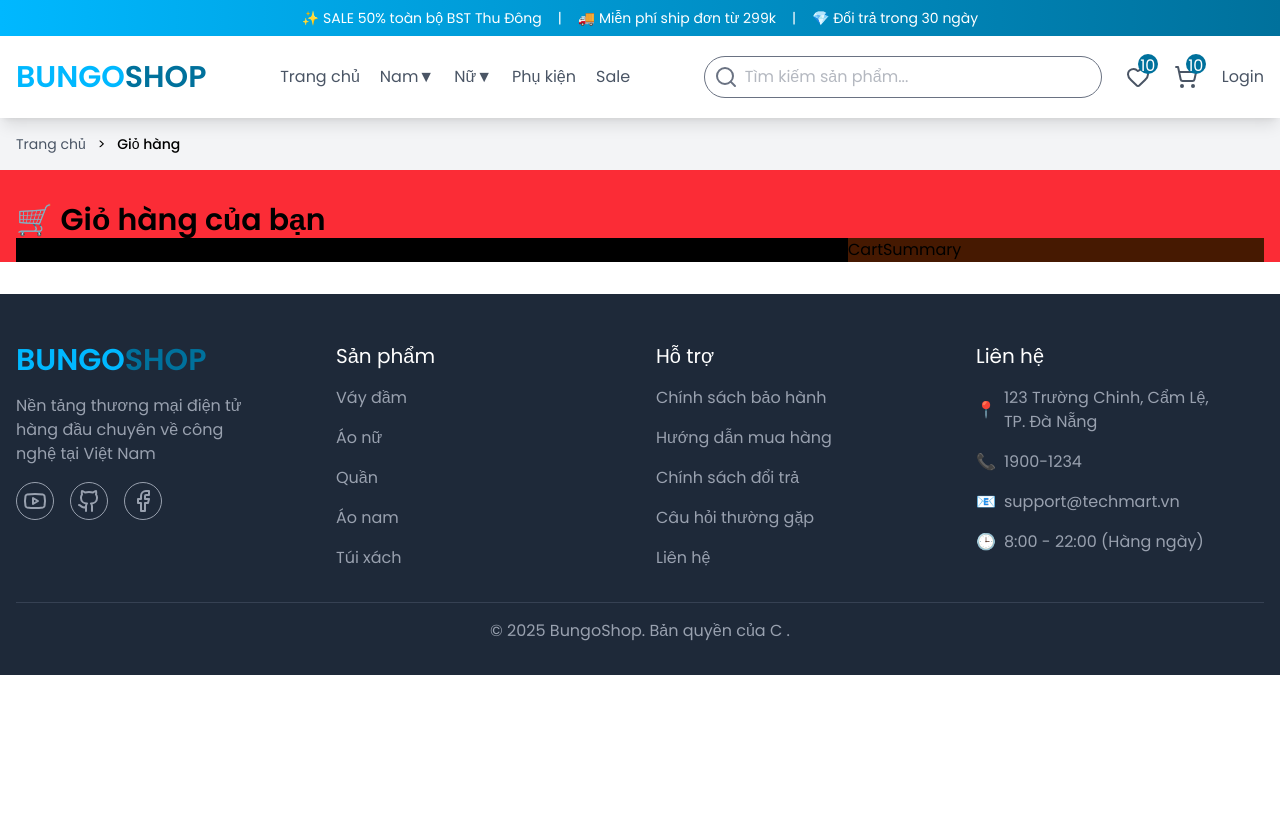
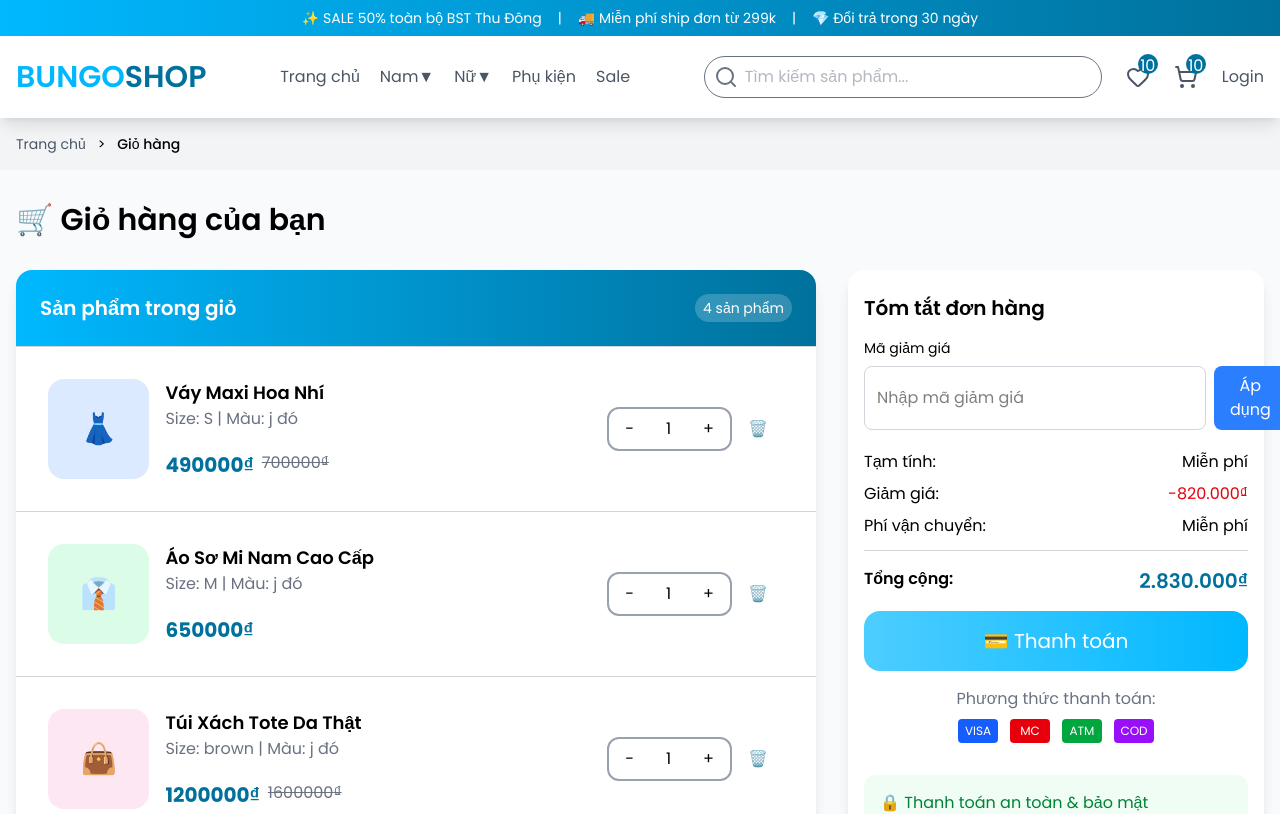
Before and after one commit to lehcun/bungoshop, a Next.js app: page /cart in a window 1280 px wide. Shown: the top 814 px of the page. Built offline with nearby package versions, Linux system fonts and the light colour scheme; no server answers.

Commit message:
Enhance Cart functionality with improved layout and styling for CartItemList and CartSummary components; integrate ClerkProvider in layout for authentication support.

```diff
--- a/src/app/cart/page.tsx
+++ b/src/app/cart/page.tsx
@@ -5,11 +5,11 @@ import CartSummary from '@/components/product/CartSummary';
 
 export default async function CartPage() {
   return (
-    <div className="bg-red-500">
+    <div className="bg-gray-50">
       <NavPath path="Giỏ hàng" />
-      <Container className="mt-8">
-        <span className="text-3xl font-semibold">🛒 Giỏ hàng của bạn</span>
-        <section className="flex">
+      <Container className="pb-8">
+        <div className="my-8 text-3xl font-semibold">🛒 Giỏ hàng của bạn</div>
+        <section className="flex gap-8">
           <CartItemList />
           <CartSummary />
         </section>
--- a/src/app/globals.css
+++ b/src/app/globals.css
@@ -22,6 +22,10 @@ body {
     margin: 0;
   }
 
+  button {
+    @apply cursor-pointer;
+  }
+
   .hoverEffect {
     @apply transition-all duration-300 ease-in-out;
   }
--- a/src/app/layout.tsx
+++ b/src/app/layout.tsx
@@ -1,6 +1,7 @@
 import type { Metadata } from 'next';
 import { Poppins } from 'next/font/google';
 import './globals.css';
+import { ClerkProvider } from '@clerk/nextjs';
 
 const poppins = Poppins({
   subsets: ['latin'], // bạn có thể đổi sang "latin-ext" nếu cần tiếng Việt
@@ -18,8 +19,10 @@ export default function RootLayout({
   children: React.ReactNode;
 }>) {
   return (
-    <html lang="en">
-      <body className={poppins.className}>{children}</body>
-    </html>
+    <ClerkProvider>
+      <html lang="en">
+        <body className={poppins.className}>{children}</body>
+      </html>
+    </ClerkProvider>
   );
 }
--- a/src/app/shop/page.tsx
+++ b/src/app/shop/page.tsx
@@ -1,22 +1,16 @@
-import Header from '@/components/Header';
 import NavPath from '@/components/NavPath';
 import ProductFilter from '@/components/product/ProductFilter';
 import ShopProductsList from '@/components/product/ShopProductsList';
-import TopBar from '@/components/TopBar';
 import Container from '@/components/Container';
-import Footer from '@/components/Footer';
 
 export default async function ShopPage() {
   return (
     <div className="h-[2000px] bg-gray-50">
-      <TopBar />
-      <Header />
       <NavPath path="Sản phẩm" />
       <Container className="mt-8 flex flex-col gap-8 lg:flex-row">
         <ProductFilter />
         <ShopProductsList />
       </Container>
-      <Footer />
     </div>
   );
 }
--- a/src/components/Footer.tsx
+++ b/src/components/Footer.tsx
@@ -11,7 +11,7 @@ import Container from './Container';
 
 const Footer = () => {
   return (
-    <footer className="mt-8 bg-gray-800 py-4 text-gray-400">
+    <footer className="bg-gray-800 py-4 text-gray-400">
       <Container>
         <div className="my-8 grid grid-cols-1 gap-8 md:grid-cols-2 lg:grid-cols-4">
           <div className="flex w-60 flex-col space-y-4">
--- a/src/components/ProductCard.tsx
+++ b/src/components/ProductCard.tsx
@@ -60,12 +60,10 @@ const ProductCard = ({ product }: { product: PropType }) => {
               <span className="text-shop_dark_blue text-2xl font-bold">
                 {`${product.price}₫`}
               </span>
-              {product.original_price ? (
+              {product.original_price && (
                 <span className="text-gray-500 line-through">
-                  {`${product.original_price}₫`}
+                  {product.original_price}₫
                 </span>
-              ) : (
-                ''
               )}
             </div>
             {/* Size */}
--- a/src/components/UserActions.tsx
+++ b/src/components/UserActions.tsx
@@ -1,10 +1,11 @@
 import React from 'react';
 import { HeartIcon, ShoppingCartIcon } from 'lucide-react';
-import { ClerkProvider, SignedIn, UserButton } from '@clerk/nextjs';
+import { SignedIn, UserButton } from '@clerk/nextjs';
 import { currentUser } from '@clerk/nextjs/server';
 
 import Search from './Search';
 import SignIn from './SignIn';
+import Link from 'next/link';
 
 const UserActions = async () => {
   const user = await currentUser();
@@ -19,18 +20,21 @@ const UserActions = async () => {
             10
           </div>
         </div>
-        <div className="hover:text-shop_dark_blue relative flex cursor-pointer items-center">
+        <Link
+          href={'/cart'}
+          className="hover:text-shop_dark_blue relative flex cursor-pointer items-center"
+        >
           <ShoppingCartIcon strokeWidth={2} />
           <div className="bg-shop_dark_blue absolute -top-0.5 left-3 flex h-5 w-5 flex-col items-center rounded-full text-white">
             10
           </div>
-        </div>
-        <ClerkProvider>
+        </Link>
+        <>
           <SignedIn>
             <UserButton />
           </SignedIn>
           {!user && <SignIn />}
-        </ClerkProvider>
+        </>
       </div>
     </>
   );
--- a/src/components/product/CartItemList.tsx
+++ b/src/components/product/CartItemList.tsx
@@ -1,9 +1,61 @@
 import React from 'react';
+import { mockApi } from '../../../constants/data';
 
 const CartItemList = () => {
   return (
     <div className="lg:w-2/3">
-      <div className="bg-black">CartItemList</div>
+      <div className="rounded-2xl bg-white shadow-lg shadow-black/10">
+        {/* Title */}
+        <div className="from-shop_light_blue to-shop_dark_blue flex items-center justify-between rounded-t-2xl bg-gradient-to-r p-6 text-white">
+          <span className="text-xl font-semibold">Sản phẩm trong giỏ</span>
+          <span className="rounded-2xl bg-white/20 px-2 py-1 text-sm">
+            4 sản phẩm
+          </span>
+        </div>
+        {/* List Item */}
+        {mockApi.featuredProducts.map((item) => (
+          <div
+            key={item.id}
+            className="flex justify-between border-t-1 border-gray-300 p-8"
+          >
+            <div className="flex">
+              <div className={`mr-4 rounded-2xl p-8 text-3xl ${item.bgColor}`}>
+                {item.icon}
+              </div>
+              <div className="flex flex-col justify-between">
+                <div>
+                  <h3 className="text-lg font-semibold">{item.name}</h3>
+                  <div className="text-gray-500">
+                    Size: {item.variants[0]} | {'Màu: j đó'}
+                  </div>
+                </div>
+                <div className="flex gap-x-2">
+                  <span className="text-shop_dark_blue text-xl font-bold">
+                    {`${item.price}₫`}
+                  </span>
+                  {item.original_price && (
+                    <span className="text-gray-500 line-through">
+                      {item.original_price}₫
+                    </span>
+                  )}
+                </div>
+              </div>
+            </div>
+            <div className="flex items-center">
+              <div className="flex items-center rounded-xl border-2 border-gray-400">
+                <button className="cursor-pointer px-4 py-2 hover:bg-gray-300">
+                  -
+                </button>
+                <span className="px-4 py-2">1</span>
+                <button className="cursor-pointer px-4 py-2 hover:bg-gray-300">
+                  +
+                </button>
+              </div>
+              <button className="mx-4 cursor-pointer">🗑️</button>
+            </div>
+          </div>
+        ))}
+      </div>
     </div>
   );
 };
--- a/src/components/product/CartSummary.tsx
+++ b/src/components/product/CartSummary.tsx
@@ -1,7 +1,81 @@
 import React from 'react';
+import * as motion from 'motion/react-client';
 
 const CartSummary = () => {
-  return <div className="bg-amber-950 lg:w-1/3">CartSummary</div>;
+  return (
+    <div className="lg:w-1/3">
+      <div className="rounded-2xl bg-white p-4 shadow-lg shadow-black/10">
+        <h3 className="py-2 text-xl font-semibold">Tóm tắt đơn hàng</h3>
+        {/* Discount */}
+        <div className="my-2">
+          <p className="text-sm">Mã giảm giá</p>
+          <div className="my-2 flex gap-x-2">
+            <input
+              type="text"
+              placeholder="Nhập mã giảm giá"
+              className="flex-1 rounded-lg border border-gray-300 px-3 py-2 focus:ring-2 focus:ring-blue-500"
+            />
+            <button className="rounded-lg bg-blue-500 px-4 py-2 text-white transition hover:bg-blue-600">
+              Áp dụng
+            </button>
+          </div>
+        </div>
+        {/* Price calculator */}
+        <div>
+          <div className="flex flex-col border-b-1 border-gray-300 py-2">
+            <div className="my-1 flex justify-between">
+              <span>Tạm tính:</span>
+              <span>Miễn phí</span>
+            </div>
+            <div className="my-1 flex justify-between">
+              <span>Giảm giá:</span>
+              <span className="text-red-600">-820.000₫</span>
+            </div>
+            <div className="my-1 flex justify-between">
+              <span>Phí vận chuyển:</span>
+              <span>Miễn phí</span>
+            </div>
+          </div>
+          <div className="">
+            <div className="flex justify-between py-4 font-semibold">
+              <span>Tổng cộng:</span>
+              <span className="text-shop_dark_blue text-xl">2.830.000₫</span>
+            </div>
+          </div>
+        </div>
+        <motion.div
+          className="from-shop_light_blue/70 to-shop_light_blue w-full cursor-pointer rounded-2xl bg-gradient-to-r py-4 text-center text-xl text-white"
+          whileHover={{ scale: 1.05 }}
+          whileTap={{ scale: 0.95 }}
+        >
+          <button>💳 Thanh toán</button>
+        </motion.div>
+        {/* payment method */}
+        <div className="py-4 text-center text-gray-500">
+          <h3>Phương thức thanh toán:</h3>
+          <div className="my-2 flex justify-center space-x-3">
+            <div className="flex h-6 w-10 cursor-pointer items-center justify-center rounded bg-blue-600 text-xs text-white hover:opacity-80">
+              VISA
+            </div>
+            <div className="flex h-6 w-10 cursor-pointer items-center justify-center rounded bg-red-600 text-xs text-white hover:opacity-80">
+              MC
+            </div>
+            <div className="flex h-6 w-10 cursor-pointer items-center justify-center rounded bg-green-600 text-xs text-white hover:opacity-80">
+              ATM
+            </div>
+            <div className="flex h-6 w-10 cursor-pointer items-center justify-center rounded bg-purple-600 text-xs text-white hover:opacity-80">
+              COD
+            </div>
+          </div>
+        </div>
+        {/* footer */}
+        <div className="my-2 rounded-xl bg-green-50 p-4 text-green-500">
+          <p className="text-green-700">🔒 Thanh toán an toàn & bảo mật</p>
+          <p className="text-sm">Thông tin của bạn được mã hóa SSL 256-bit</p>
+        </div>
+      </div>
+    </div>
+  );
 };
 
 export default CartSummary;
```
